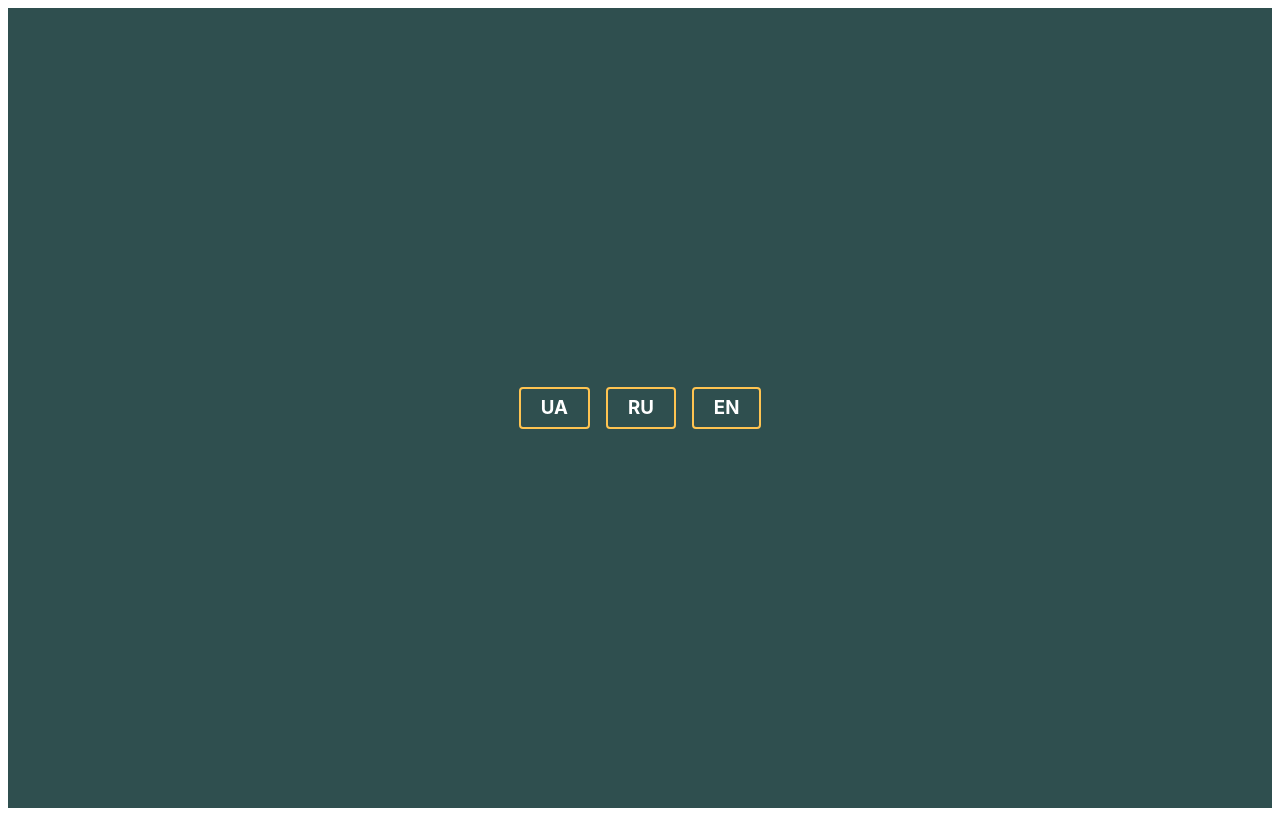
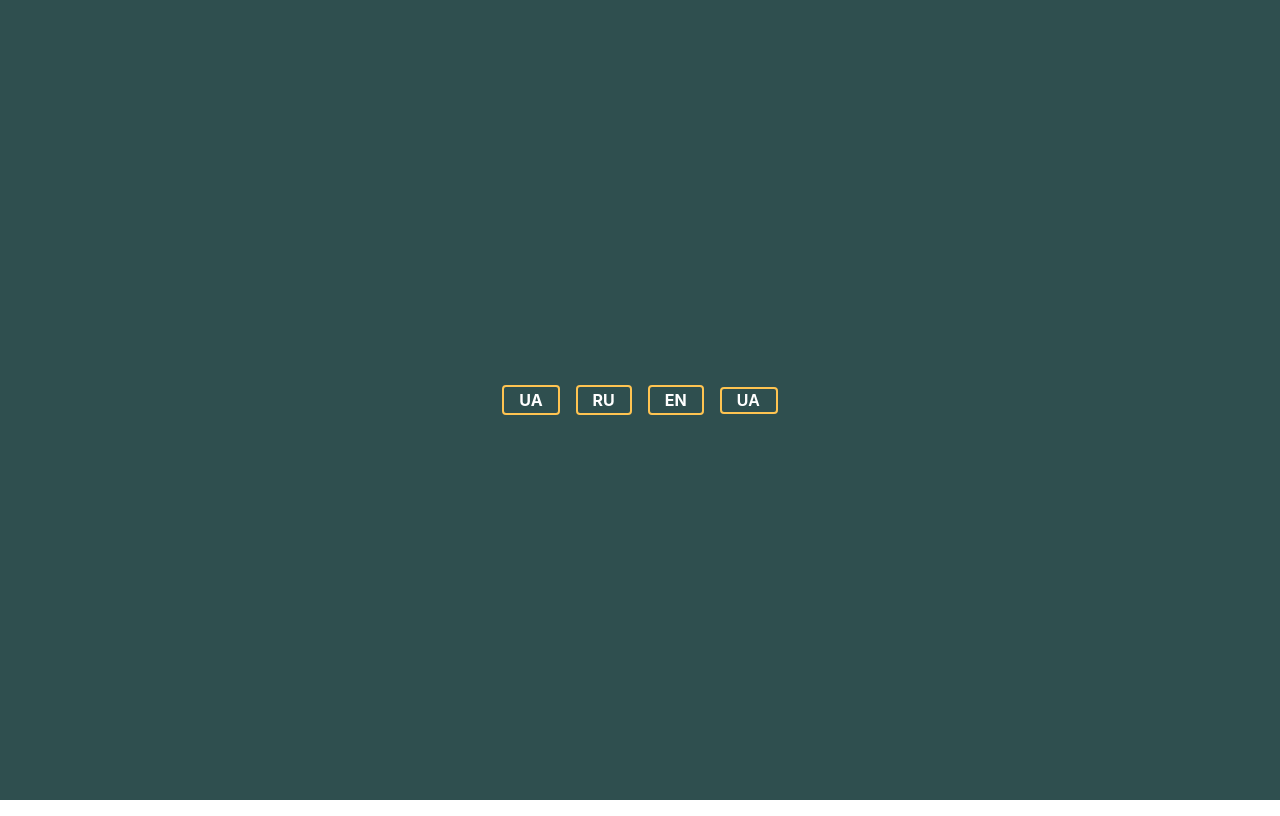
Before and after one commit to rudnichenko/DG_buttons, a plain HTML site: page index.html in a window 1280 px wide. Drawn offline with Linux system fonts and the light colour scheme.

Commit message:
add select

```diff
--- a/index.html
+++ b/index.html
@@ -12,6 +12,13 @@
     <a class="lang-button" href="#about">UA</a>
     <a class="lang-button" href="#about">RU</a>
     <a class="lang-button" href="#about">EN</a>
+    <form method="post">
+      <select class="lang-button" name="language" id="language">
+        <option value="UA">UA</option>
+        <option value="RU">RU</option>
+        <option value="EN">EN</option>
+      </select>
+    </form>
   </div>
 </body>
 </html>
--- a/style.css
+++ b/style.css
@@ -1,4 +1,6 @@
 body {
+  margin: 0;
+  padding: 0;
   font-family: -apple-system,BlinkMacSystemFont,"Segoe UI",Roboto,Helvetica,Arial,sans-serif,"Apple Color Emoji","Segoe UI Emoji","Segoe UI Symbol";
 }
 
@@ -13,12 +15,13 @@ body {
 }
 
 .lang-button {
+  background-color: transparent;
   color: #fff;
   border-radius: 4px;
-  padding: 7px 20px 8px;
+  padding: 3px 15px 3px;
   white-space: nowrap;
   transition: 0.4s ease-out;
-  font-size: 14pt;
+  font-size: 12pt;
   display: inline-block;
   border: 2px solid #ffc451;
   text-decoration: none;
@@ -26,7 +29,18 @@ body {
 }
 
 
-.lang-button:hover {
+.lang-button:hover,
+.lang-button option {
   background: #ffbb38;
   color: #343a40;
 }
+
+.lang-button:focus-visible {
+  outline: none;
+}
+
+select.lang-button {
+  -webkit-appearance: none;
+  -moz-appearance: none;
+  appearance: none;
+}
```
